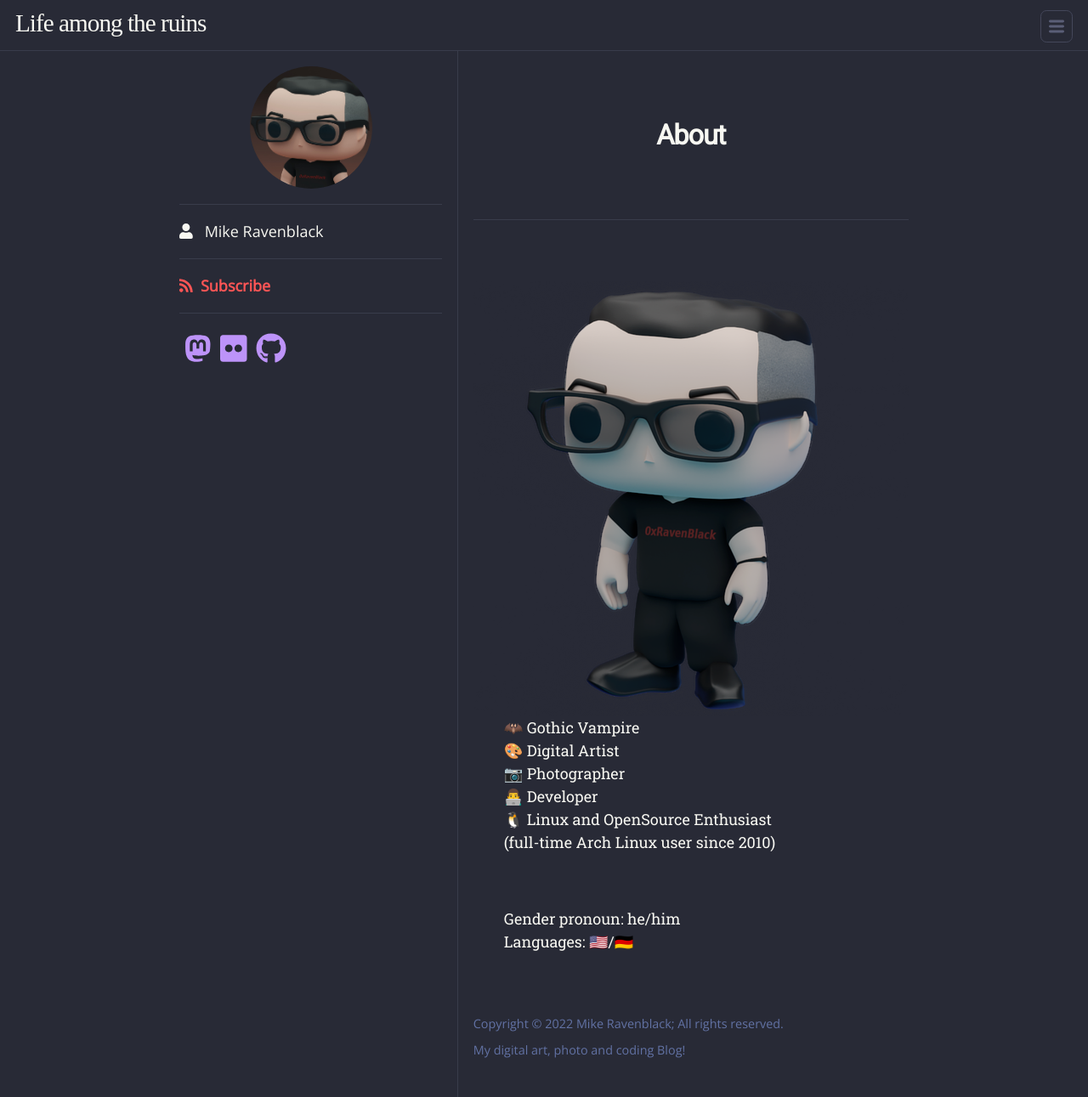
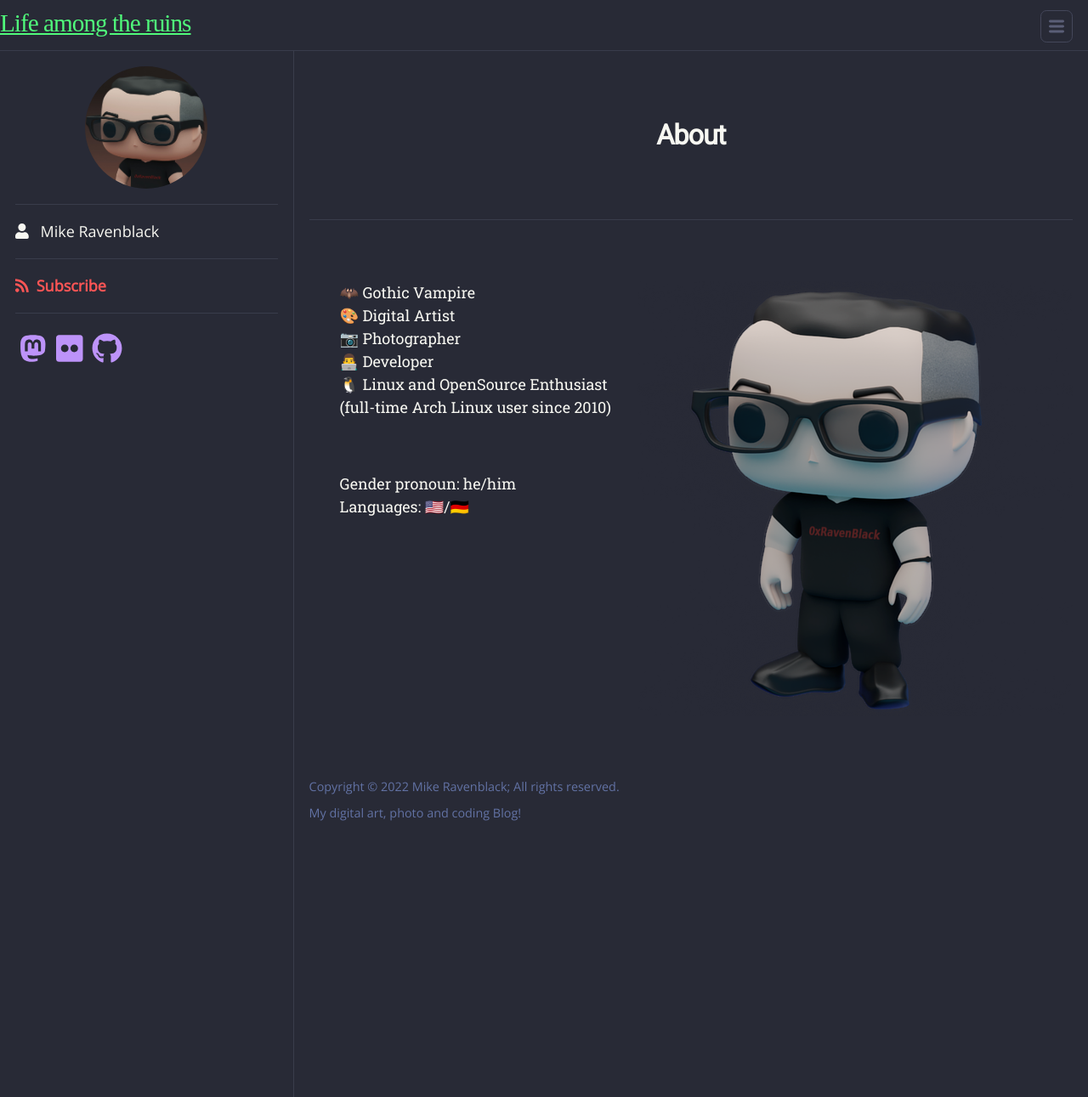
Before and after one commit to 0xRavenBlack/0xRavenBlack.github.io, a Jekyll site: the page built from about.md, in a window 1280 px wide. Shown: the whole page at 85% size. Built offline with Jekyll 4.4.1, drawn with Linux system fonts in a browser that asks for light colours; nearby versions of some CDN libraries; some web fonts are replaced.

Commit message:
fix about page

```diff
--- a/_data/navigation.yml
+++ b/_data/navigation.yml
@@ -1,4 +1,4 @@
-- title: About
+- title: About Me
   url: /about/
 - title: Categories
   url: /categories/
--- a/_sass/hamilton/base.scss
+++ b/_sass/hamilton/base.scss
@@ -191,10 +191,6 @@ ul.task-list {
  */
 .wrapper {
   max-width: calc(#{$content-width} - (#{$spacing-unit}));
-  margin-right: auto;
-  margin-left: auto;
-  padding-right: $spacing-unit / 2;
-  padding-left: $spacing-unit / 2;
 
   @media screen and (min-width: $on-large) {
     max-width: calc(#{$content-width} - (#{$spacing-unit} * 2));
--- a/about.md
+++ b/about.md
@@ -4,7 +4,7 @@ title: About
 permalink: /about/
 ---
 <div>
-<img align="left" src="https://raw.githubusercontent.com/0xRavenBlack/0xRavenBlack.github.io/main/images/about/about_avatar_full.png"/>
+<img align="right" src="https://raw.githubusercontent.com/0xRavenBlack/0xRavenBlack.github.io/main/images/about/about_avatar_full.png"/>
 
 <ul style="list-style-type: none;">
   <li style="margin: 0px;">🦇 Gothic Vampire</li>
@@ -20,4 +20,7 @@ permalink: /about/
   <li style="margin: 0px;">Gender pronoun: he/him</li>
   <li style="margin: 0px;">Languages: 🇺🇸/🇩🇪</li>
 </ul>
+
+<div style="clear: right;"></div>
+
 </div>
```
